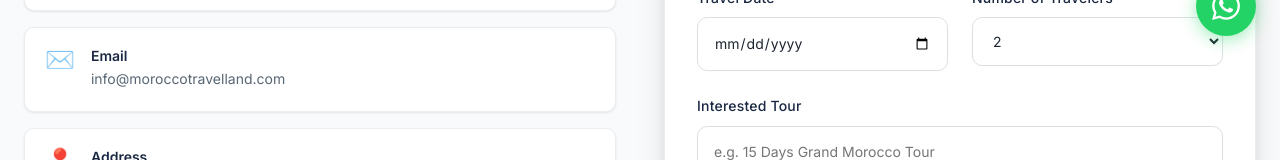
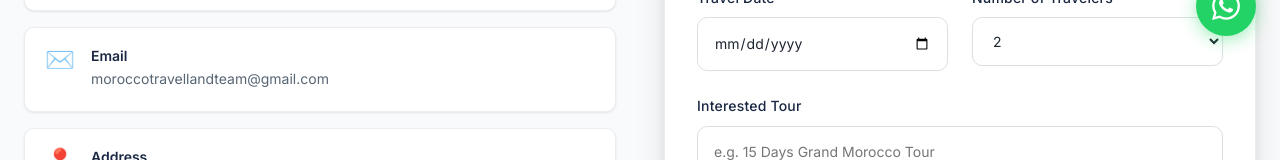
Before and after one commit to NouredineX/morocco-travelland-, a React (Vite) app: page /contact in a window 1280 px wide. Shown: the part 740-900 px from the top of the page. Built offline with nearby package versions, Linux system fonts and the light colour scheme; a web font is replaced by a local one.

Commit message:
Update official agency email to moroccotravellandteam@gmail.com

```diff
--- a/src/data/siteConfig.ts
+++ b/src/data/siteConfig.ts
@@ -4,7 +4,7 @@ export const siteConfig: SiteConfig = {
   name: 'Morocco Travelland',
   domain: 'moroccotravelland.com',
   url: 'https://www.moroccotravelland.com',
-  email: 'info@moroccotravelland.com',
+  email: 'moroccotravellandteam@gmail.com',
   phone: '+212 634 241 429',
   whatsapp: '212634241429',
   address: 'Marrakech, Morocco',
```
